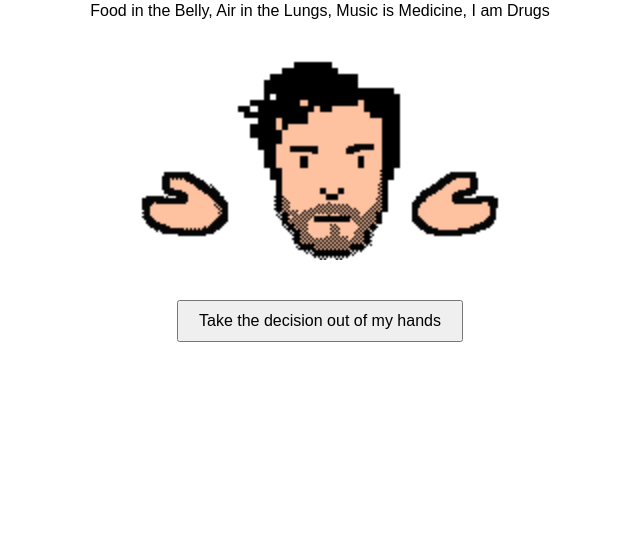
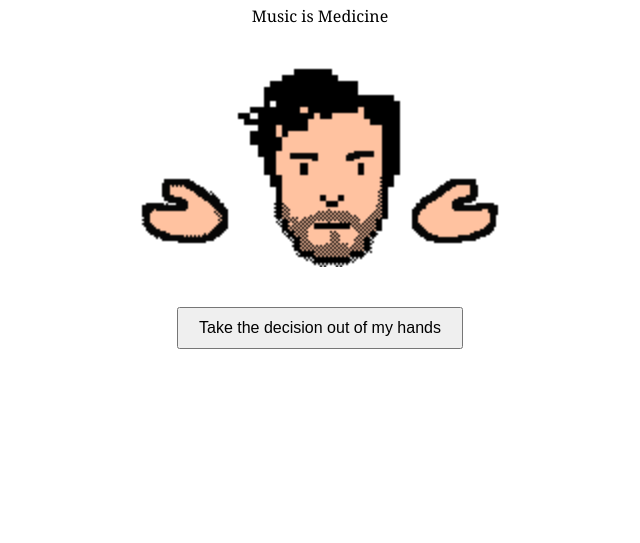
Before and after one commit to willisaverb/Library-Tool-Box, a plain HTML site: page Not at all chores.html in a window 1280 px wide. Shown: the part 257-800 px from the top of the page, without its empty margins (320-960 px from the left). Drawn offline with Linux system fonts and the light colour scheme.

Commit message:
Update Not at all chores.html

```diff
--- a/Not at all chores.html
+++ b/Not at all chores.html
@@ -6,7 +6,7 @@
     <title>Random Song generator</title>
     <style>
         body {
-            font-family: 'Work Sans', sans-serif;
+            font-family: 'Georgia', bold, italic;
             display: flex;
             flex-direction: column;
             align-items: center;
@@ -47,7 +47,7 @@
 <body>
     <h1>Random Task Generator</h1>
     <div id="panel">
-        <div id="field_name">Food in the Belly, Air in the Lungs, Music is Medicine, I am Drugs</div>
+        <div id="field_name">Music is Medicine</div>
     </div>
     <div id="gifContainer">
         <img src="Whatmeworry.gif" alt="Pixel art beard man shrugs" id="shrugGif">
@@ -77,7 +77,7 @@
             "5 Eyes",
             "Real Thing",
             "Laura",
-            "Cruisin"
+            "Cruisin",
             "Friday Night",
             "Western Plains",
             "Strangers have the best Candy",
@@ -88,7 +88,7 @@
             "The Colour is Red",
             "the Surfer",
             "Long is the Road",
-            "the Cukhold's Lament",
+            "the Cukhold's Lament"
         ];
 
         const generateBtn = document.getElementById('generateBtn');
@@ -102,7 +102,6 @@
             const selectedTask = tasks[randomIndex];
             result.textContent = `Selected Task: ${selectedTask}`;
 
-            localStorage.setItem('lastClick', now);
         });
     </script>
 </body>
```
